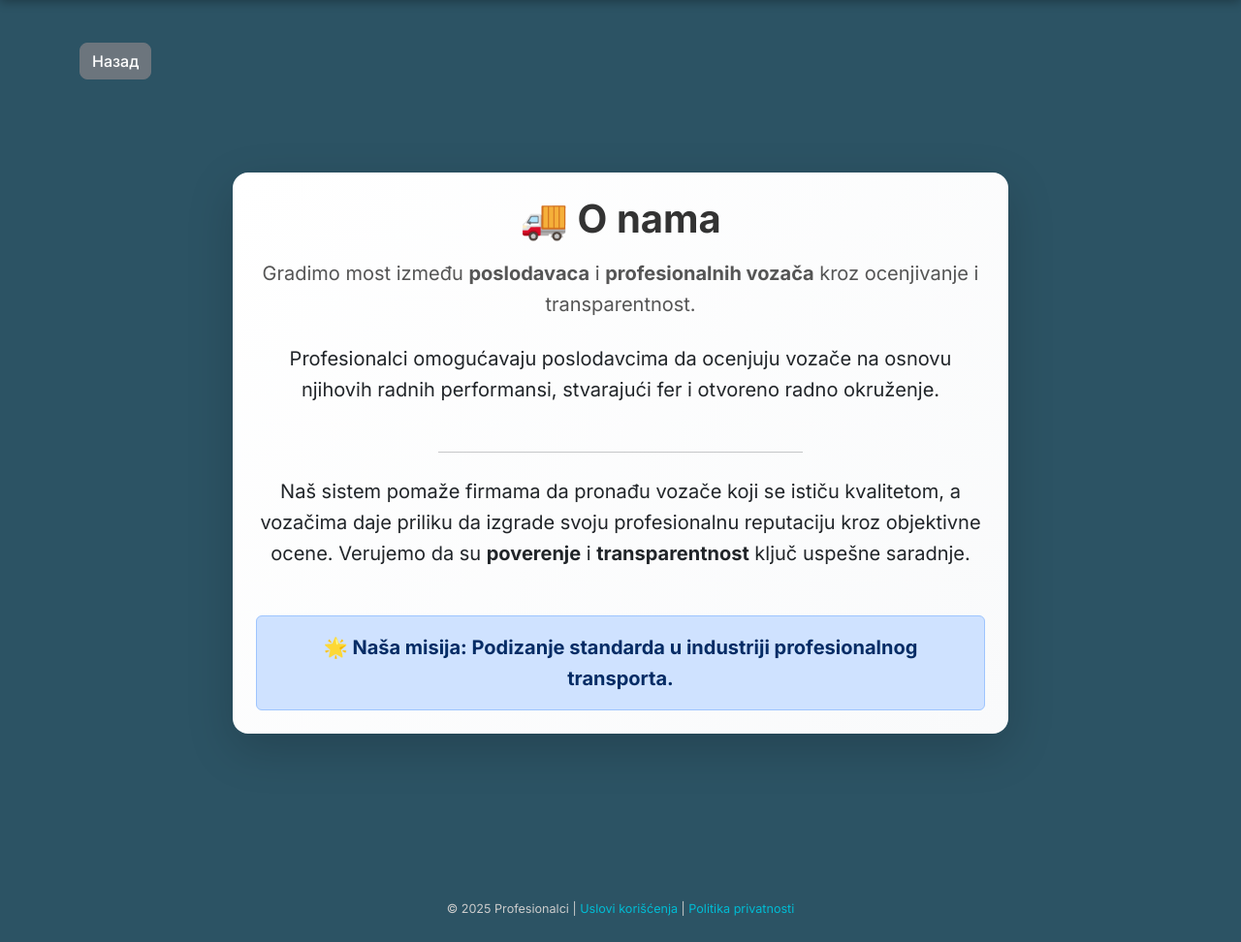
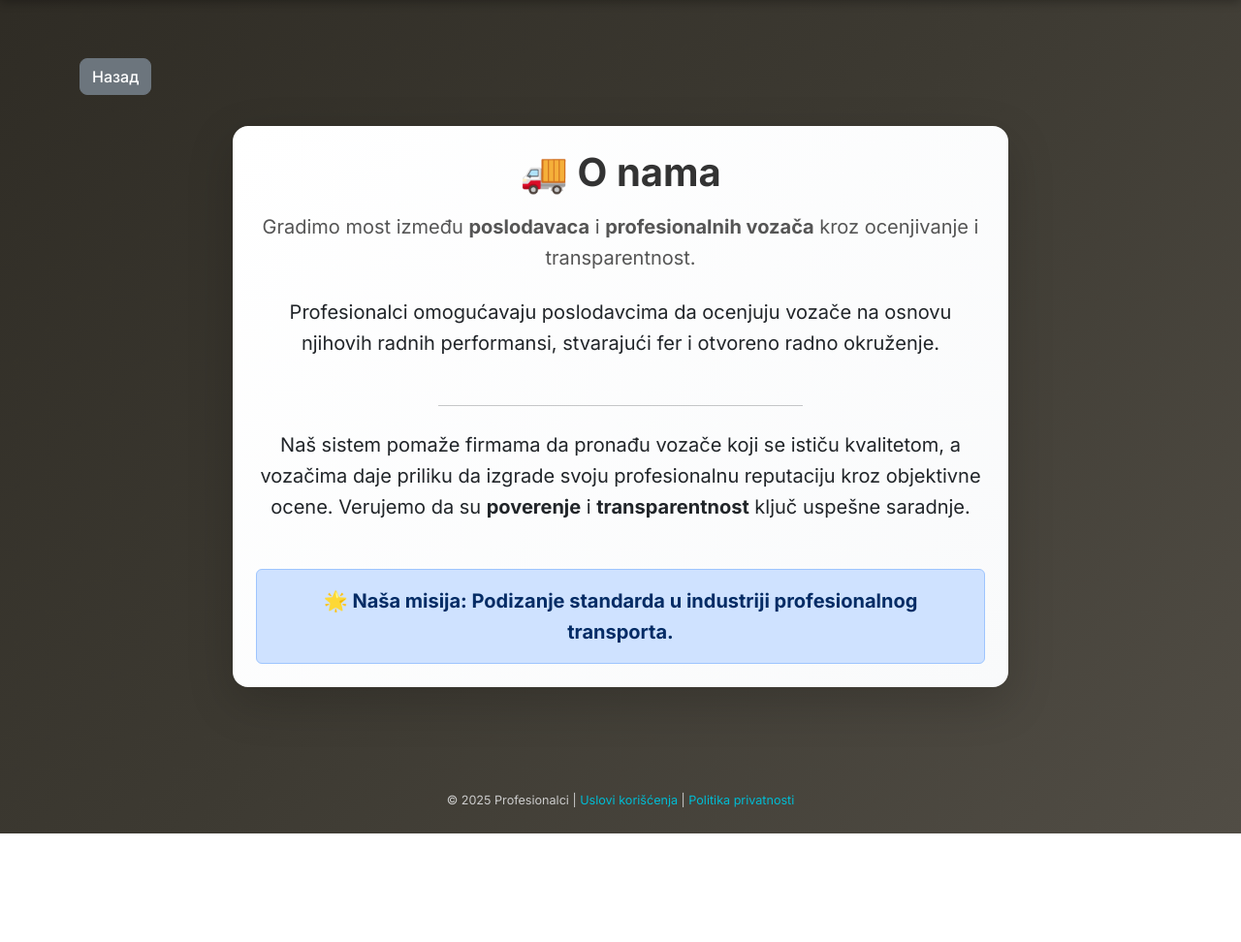
Before and after one commit to ivan1408993/profesionalci-app, a Flask app: page /about in a window 1280 px wide. Shown: the part 58-1030 px from the top of the page at 97% size. After the commit the page ends 918 px from the top, so only its background shows below. Run offline with Flask 3, Linux system fonts and the light colour scheme; some libraries are stand-ins or nearby versions.

Commit message:
popravljen base.html, da nema vertikalnog skrola

```diff
--- a/app/static/css/style.css
+++ b/app/static/css/style.css
@@ -116,18 +116,39 @@
 }
 
 
-body {
-    /*background: linear-gradient(to right, #0f2027, #203a43, #2c5364);*/
-    background: #2c5364;
-    color: white;
-    min-height: 100vh;
-    font-family: 'Inter', 'Segoe UI', Tahoma, Geneva, Verdana, sans-serif;
+html, body {
+    height: 100%;
     margin: 0;
     padding: 0;
+    overflow-x: hidden; /* da nema horizontalnog skrola */
+}
+
+body {
+    background: linear-gradient(135deg, #2e2b24, #3d3a32, #514d45);
+    color: #fdfcf9;
+    font-family: 'Inter', 'Segoe UI', Tahoma, Geneva, Verdana, sans-serif;
     line-height: 1.6;
     -webkit-font-smoothing: antialiased;
     -moz-osx-font-smoothing: grayscale;
+    background-attachment: fixed;
+    background-repeat: no-repeat;
+    background-size: cover;
+    /* promena: umesto min-height, koristimo flex trik */
+    display: flex;
+    flex-direction: column;
+    min-height: 100vh; /* ali ćemo resetovati padding kasnije */
 }
+
+main {
+    flex: 1; /* rasteže se da popuni prostor */
+}
+
+/* ako koristiš Bootstrap py-5 na kontejneru, smanji padding na malim ekranima */
+.container.py-5 {
+    padding-top: 2rem !important;
+    padding-bottom: 2rem !important;
+}
+
 
 .btn-back {
     font-size: 1rem;
--- a/app/templates/base.html
+++ b/app/templates/base.html
@@ -107,9 +107,9 @@
 
 
 <!-- 📦 Sadržaj stranice -->
-<div class="d-flex align-items-center justify-content-center py-5">
+<main class="flex-grow-1 d-flex align-items-center justify-content-center">
     {% block content %}{% endblock %}
-</div>
+</main>
 
 
     <!-- Bootstrap JS -->
```
